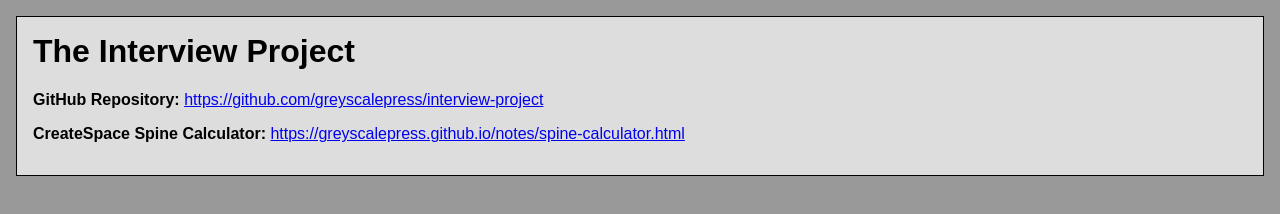
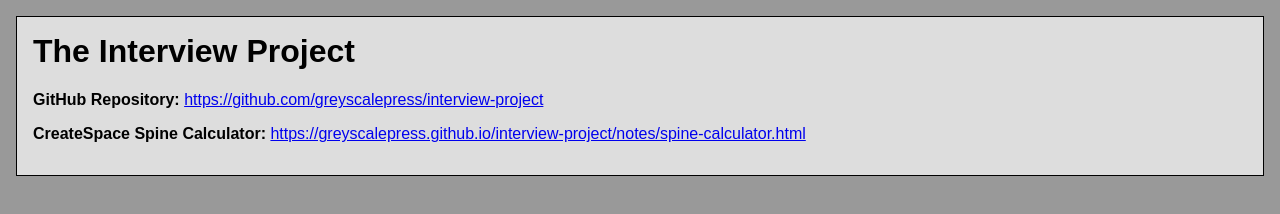
Before and after one commit to greyscalepress/interview-project, a plain HTML site: page index.html in a window 1280 px wide. Drawn offline with Linux system fonts and the light colour scheme.

Commit message:
fixing calculator URL

```diff
--- a/index.html
+++ b/index.html
@@ -55,7 +55,7 @@
 
         <p><b>GitHub Repository:</b> <a href="https://github.com/greyscalepress/interview-project">https://github.com/greyscalepress/interview-project</a></p>
 
-        <p><b>CreateSpace Spine Calculator:</b> <a href="https://greyscalepress.github.io/notes/spine-calculator.html">https://greyscalepress.github.io/notes/spine-calculator.html</a></p>
+        <p><b>CreateSpace Spine Calculator:</b> <a href="https://greyscalepress.github.io/interview-project/notes/spine-calculator.html">https://greyscalepress.github.io/interview-project/notes/spine-calculator.html</a></p>
 
     </body>
 
```
